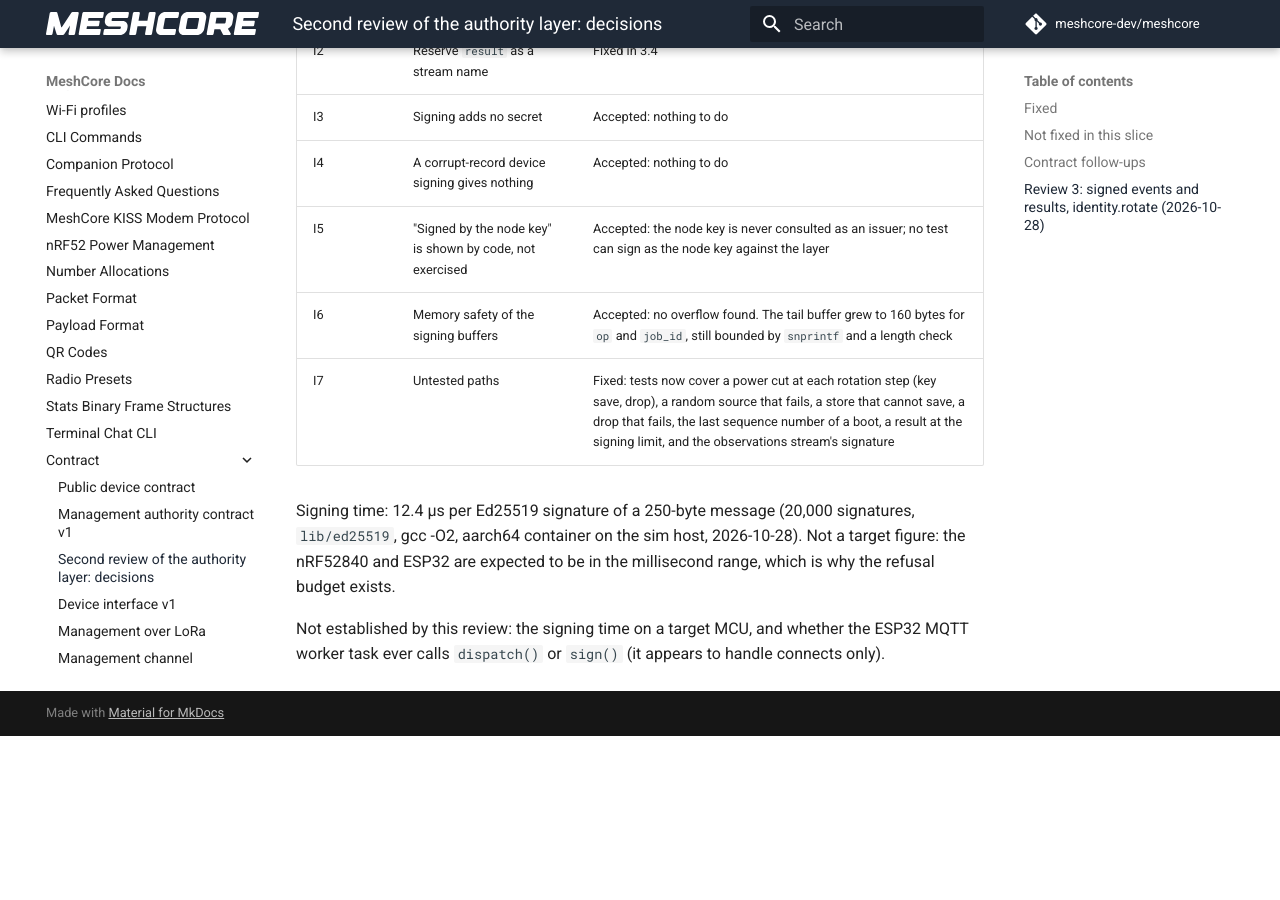
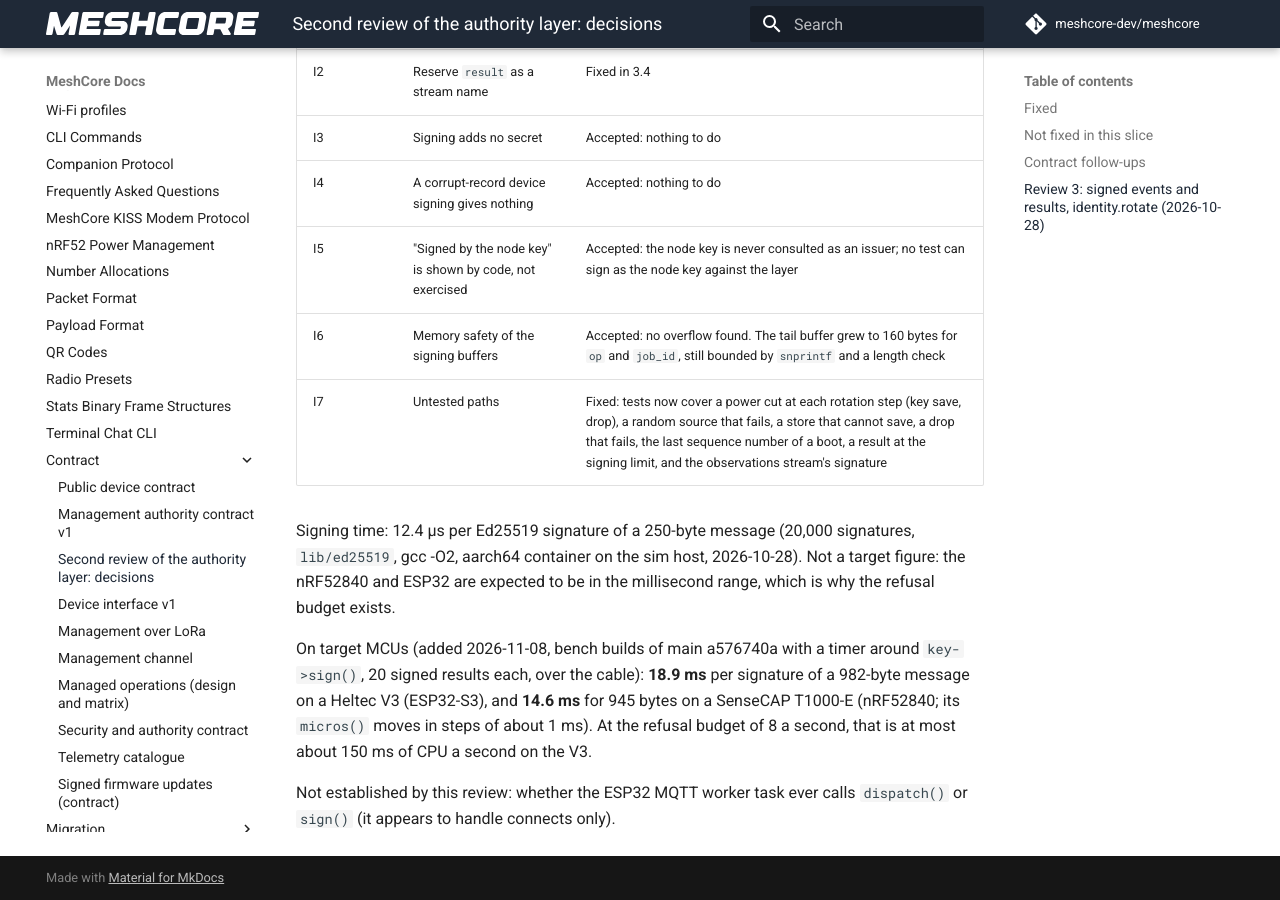
Before and after one commit to hoejriis/mecon-firmware, an MkDocs documentation site: the page built from docs/contract/AUTHORITY_REVIEW_2.md, in a window 1280 px wide and 900 px high, scrolled down 4174 px. Built offline with MkDocs 1.6.1 and Material for MkDocs 9.7.7, drawn with Linux system fonts in a browser that asks for light colours; comment, search, counter and statistics services are not loaded; before the commit the page ends 4910 px from its top, so only the background shows below that; some of the changed text lies outside the part shown.

Commit message:
Contract review: Ed25519 signing time measured on target MCUs
The second review left M4's target figure open: 12.4 us was the sim host. Bench builds of main with
a timer around the signature read 18.9 ms on a Heltec V3 (ESP32-S3) and 14.6 ms on a T1000-E
(nRF52840), over the cable, 0 radio sends (Issue #95).

Co-Authored-By: Claude Opus 5.5 (1M context) <noreply@anthropic.com>

```diff
--- a/docs/contract/AUTHORITY_REVIEW_2.md
+++ b/docs/contract/AUTHORITY_REVIEW_2.md
@@ -54,7 +54,7 @@ that the test kills.
 | M1 | A power cut between the key save and the drop left the old owner's contacts with the new key | Fixed: the statement is drop-pending until the drop ends; the boot finishes it (power-cut sim tests at the key save and at the first drop step). Mutants `rot_pending_drop_not_finished`, `rot_pending_never_cleared` |
 | M2 | The native signing command signed `MECON-` bytes | Fixed: refused (`ILLEGAL_ARG`) when the data starts with `MECON-`, enrolled or not. Mutant `native_signer_signs_mecon_bytes` |
 | M3 | A signed result was not bound to its request | Fixed: results carry `op` and, for a signed request, `job_id`, inside the signed text; the manager's freshness rule is now written in 3.4. Mutants `prov_result_names_no_op`, `prov_result_names_no_job` |
-| M4 | Unauthenticated input drove signing with no limit, and its cost was unmeasured | Fixed for refusals: at most 8 signed refusals a second (burst 8), beyond it unsigned with `"unsigned":"rate"`. Other results and events are always signed. Cost measured on the sim host: 12.4 µs per signature (see below). Mutant `prov_refusal_budget_unlimited`. Not done: measuring on a target MCU, moving observation signing out of the receive callback, and avoiding the per-signature allocation (deferred, below) |
+| M4 | Unauthenticated input drove signing with no limit, and its cost was unmeasured | Fixed for refusals: at most 8 signed refusals a second (burst 8), beyond it unsigned with `"unsigned":"rate"`. Other results and events are always signed. Cost measured on the sim host: 12.4 µs per signature (see below). Mutant `prov_refusal_budget_unlimited`. Measured on target MCUs on 2026-11-08: 18.9 ms on an ESP32-S3, 14.6 ms on an nRF52840 (below). Not done: moving observation signing out of the receive callback, and avoiding the per-signature allocation (deferred, below) |
 | L1 | `usig_boot` can repeat after `/mecon_dev` is lost while the key and record persist | Fixed for the loss of one file: a second copy of the record keeps the epoch rising and `device_id` the same, with no change to the signed format. Losing both while the key and record survive still restarts the epoch: a manager then rejects the messages as stale, and the device re-enrols |
 | L2 | The reset result, and every message after an unenrolment, was unsigned | Fixed for the reset result: whether to sign is decided when the request begins. Messages after the unenrolment stay unsigned by design (no record). Mutant `prov_reset_result_unsigned` |
 | L3 | Key hygiene: elidable wipes, `fresh` not wiped on the storage path, the old key left in flash | Fixed: a volatile-loop wipe (`Wipe.h`) at every key wipe of the rotation and the retired-key holder, and `fresh` is wiped on every exit. Accepted: the temporary of `LocalIdentity(&r)` is not wiped (a stack temporary the type's constructor owns), and flash remanence (written in section 12) |
@@ -73,5 +73,10 @@ Signing time: 12.4 µs per Ed25519 signature of a 250-byte message (20,000 signa
 container on the sim host, 2026-10-28). Not a target figure: the nRF52840 and ESP32 are expected to be in the millisecond
 range, which is why the refusal budget exists.
 
-Not established by this review: the signing time on a target MCU, and whether the ESP32 MQTT worker task ever calls `dispatch()`
-or `sign()` (it appears to handle connects only).
+On target MCUs (added 2026-11-08, bench builds of main a576740a with a timer around `key->sign()`, 20 signed results each,
+over the cable): **18.9 ms** per signature of a 982-byte message on a Heltec V3 (ESP32-S3), and **14.6 ms** for 945 bytes on a
+SenseCAP T1000-E (nRF52840; its `micros()` moves in steps of about 1 ms). At the refusal budget of 8 a second, that is at
+most about 150 ms of CPU a second on the V3.
+
+Not established by this review: whether the ESP32 MQTT worker task ever calls `dispatch()` or `sign()` (it appears to
+handle connects only).
```
